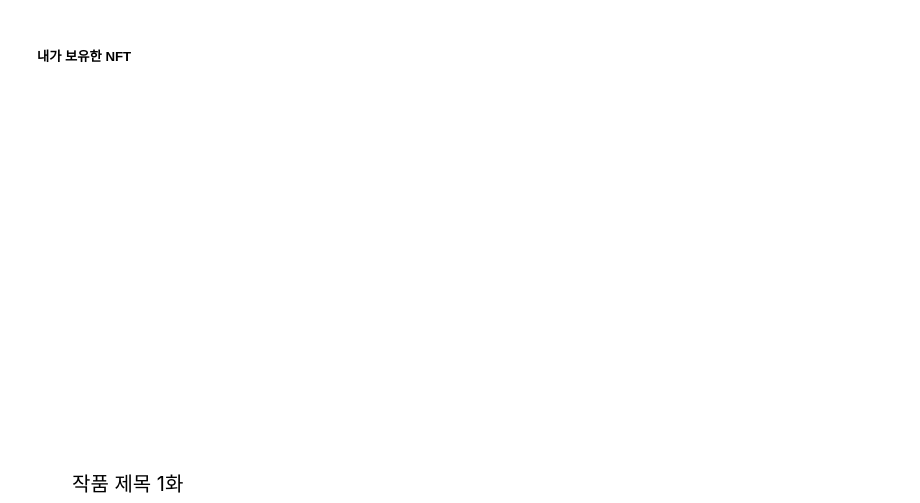
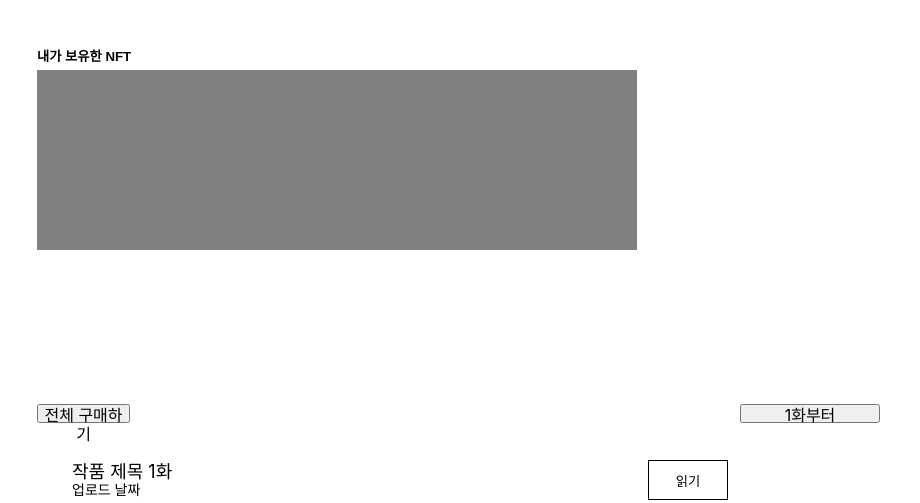
Before and after one commit to XLetter/XL-Frontend, a React (Create React App) app: page /original in a window 1280 px wide. Shown: the part 480-983 px from the top of the page, without its empty margins (360-1280 px from the left). Built offline with nearby package versions, Linux system fonts and the light colour scheme.

Commit message:
individualpage

```diff
--- a/src/pages/Original/original.css
+++ b/src/pages/Original/original.css
@@ -1,5 +1,6 @@
 .IndividualNovelPageOriginal {
   position: relative;
+  flex-direction: row;
 }
 
 #thumbnail {
@@ -182,6 +183,66 @@
   top: 446px;
 }
 
+#sampleNFT {
+  position: relative;
+  height: 180px;
+  width: 600px;
+  background-color: gray;
+  top: 470px;
+  left: 397px;
+
+  padding: 0.5rem calc((100vw - 1000px) / 2);
+  display: flex;
+}
+
+#buyAll {
+  position: absolute;
+  width: 93px;
+  height: 19px;
+  left: 397px;
+  top: 804px;
+
+  font-family: 'Inter';
+  font-style: normal;
+  font-weight: 400;
+  font-size: 16px;
+  line-height: 19px;
+
+  color: #000000;
+}
+
+#fromFirst {
+  position: absolute;
+  width: 140px;
+  height: 19px;
+  left: 1100px;
+  top: 804px;
+
+  font-family: 'Inter';
+  font-style: normal;
+  font-weight: 400;
+  font-size: 16px;
+  line-height: 19px;
+
+  color: #000000;
+}
+
+#fromRecent {
+  position: absolute;
+  width: 140px;
+  height: 19px;
+  left: 1300px;
+  top: 804px;
+
+  font-family: 'Inter';
+  font-style: normal;
+  font-weight: 400;
+  font-size: 16px;
+  line-height: 19px;
+
+  color: #000000;
+}
+
 .readChapter {
   position: relative;
 }
@@ -191,12 +252,12 @@
   width: 113px;
   height: 24px;
   left: 432px;
-  top: 872px;
+  top: 680px;
 
   font-family: 'Inter';
   font-style: normal;
   font-weight: 400;
-  font-size: 20px;
+  font-size: 18px;
   line-height: 24px;
 
   color: #000000;
@@ -209,12 +270,12 @@
   width: 79px;
   height: 19px;
   left: 432px;
-  top: 904px;
+  top: 700px;
 
   font-family: 'Inter';
   font-style: normal;
   font-weight: 400;
-  font-size: 16px;
+  font-size: 14px;
   line-height: 19px;
 
   color: #000000;
@@ -227,7 +288,7 @@
   width: 80px;
   height: 40px;
   left: 1008px;
-  top: 30px;
+  top: 680px;
 
   background: #ffffff;
   border: 1px solid #000000;
--- a/src/pages/Original/original.js
+++ b/src/pages/Original/original.js
@@ -2,6 +2,7 @@ import React from 'react';
 import { NavLink } from 'react-router-dom';
 import './original.css';
 <meta name="viewport" content="width=device-width, initial-scale=1.0"></meta>;
+<meta charset="UTF-8"></meta>;
 
 const Original = () => {
   return (
@@ -34,7 +35,17 @@ const Original = () => {
           </div>
         </div>
       </div>
-      <h5 id="myNFT">내가 보유한 NFT</h5>
+      <div className="NFT">
+        <h5 id="myNFT">내가 보유한 NFT</h5>
+        <div id="sampleNFT"></div>
+      </div>
+      <button id="buyAll">전체 구매하기</button>
+      <button className="order" id="fromFirst">
+        1화부터
+      </button>
+      <button className="order" id="fromRecent">
+        최근화부터
+      </button>
       <div className="readChapter">
         <div id="chapter">작품 제목 1화</div>
         <div id="date">업로드 날짜</div>
```
